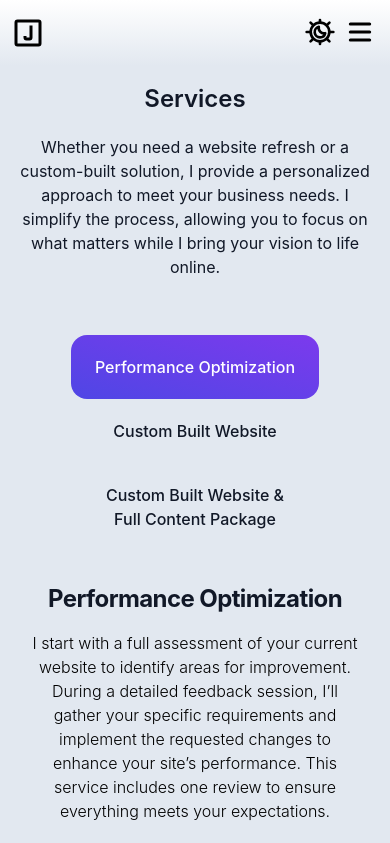
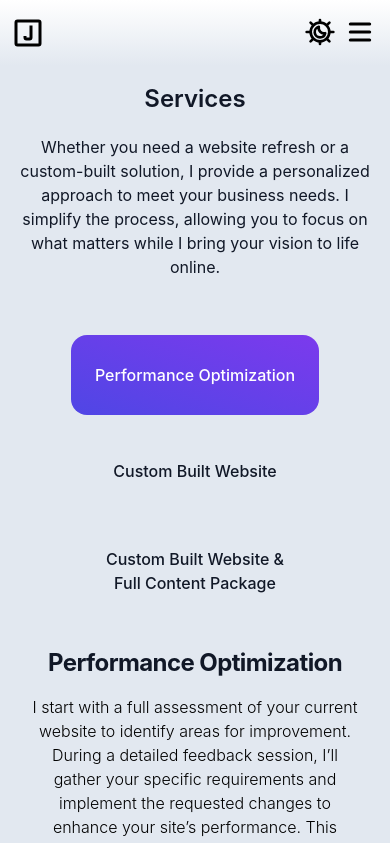
Before and after one commit to jacobadam/jacobadamdeveloper, a React (Create React App) app: page /services in a window 390 px wide. Shown: the top 843 px of the page. Built offline with nearby package versions, Linux system fonts and the light colour scheme.

Commit message:
minor styling

```diff
--- a/src/Services.js
+++ b/src/Services.js
@@ -10,7 +10,7 @@ export default function Services() {
   return (
     <section className="pt-4 xs:pt-8 pb-20 relative bg-slate-200 dark:bg-slate-900 flex-grow">
       <div className="mx-auto max-w-7xl px-4 sm:px-6 lg:px-8">
-        <div className="mb-8 text-center">
+        <div className="mb-4 lg:mb-8 text-center">
           <div className="flex items-center justify-between gap-5 flex-col mb-14">
             <h2 className="text-gray-900 dark:text-white text-2xl lg:text-3xl font-semibold leading-snug">
               Services
@@ -26,7 +26,7 @@ export default function Services() {
         <div className="mb-4">
           <div className="tabs">
             <div className="flex w-full items-center justify-center">
-              <ul className="grid grid-cols-1 sm:grid-cols-2 sm:gap-4 lg:grid-cols-3 lg:gap-8 overflow-x-auto sm:mb-9 lg:mb-16">
+              <ul className="grid grid-cols-1 sm:grid-cols-2 sm:gap-4 lg:grid-cols-3 gap-4 overflow-x-auto sm:mb-9 lg:mb-16">
                 {[
                   {
                     id: "tabs-with-pill-1",
@@ -50,7 +50,7 @@ export default function Services() {
                   <li key={tab.id} className="w-full">
                     <button
                       onClick={() => handleTabClick(tab.id)}
-                      className={`group flex items-center justify-center text-center gap-4 py-5 lg:py-0 px-6 rounded-2xl text-base font-medium transition-all duration-500 w-full sm:min-h-[110px]
+                      className={`group flex items-center justify-center text-center gap-4 py-5 lg:py-0 px-6 rounded-2xl text-base font-medium transition-all duration-500 w-full min-h-[80px]  sm:min-h-[110px]
                         ${
                           activeTab === tab.id
                             ? "bg-gradient-to-tr from-indigo-600 to-violet-600 text-white"
```
